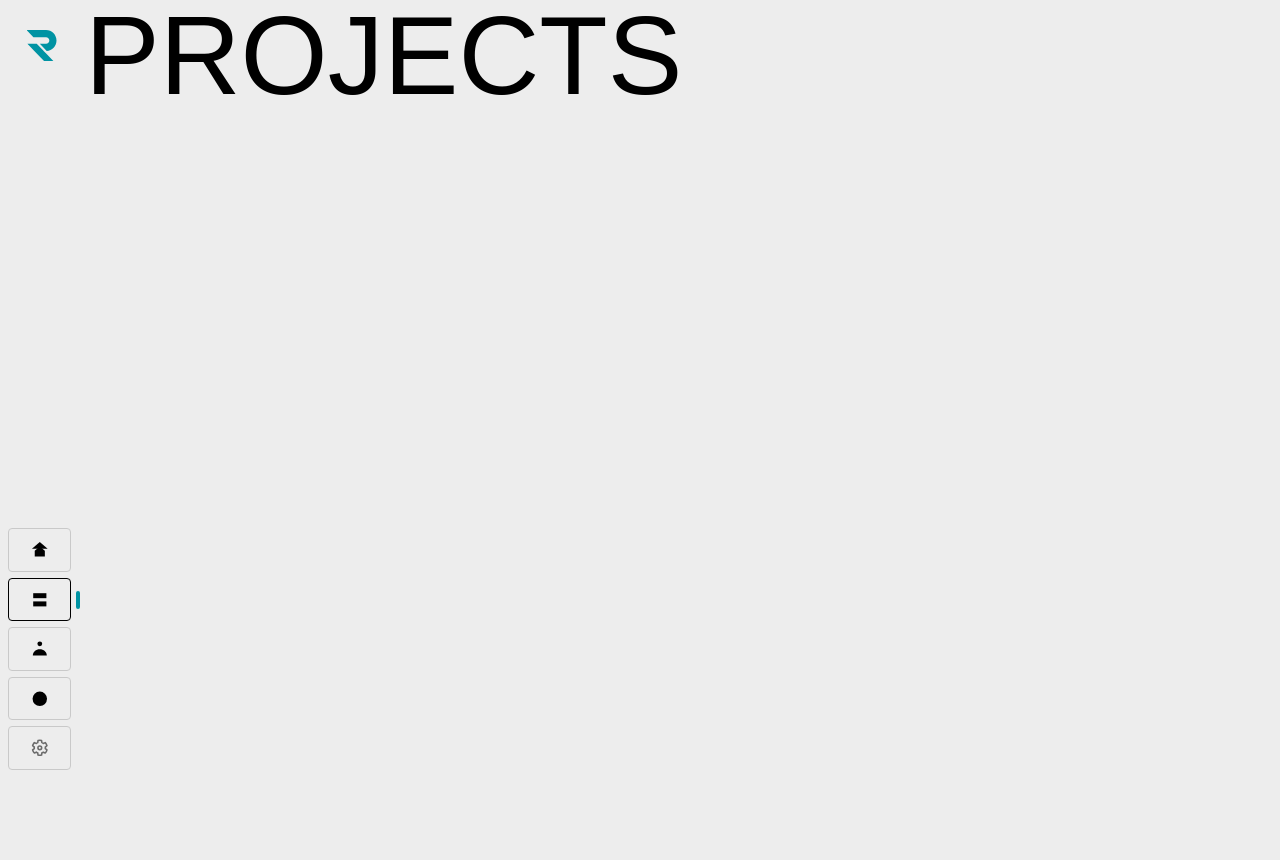
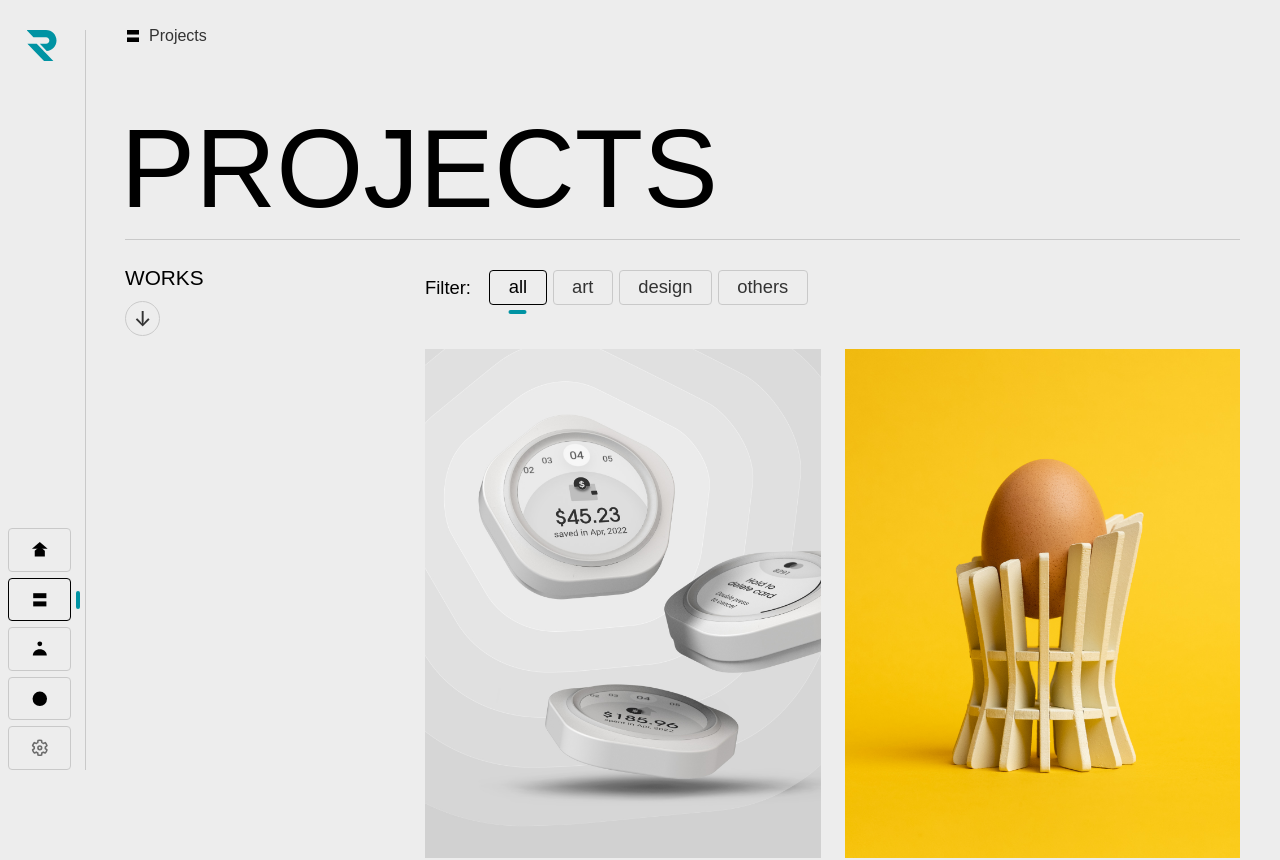
Before and after one commit to richardfxr/richardfxr, a Next.js app: page /projects in a window 1280 px wide. Shown: the top 860 px of the page. Before the commit the page ends 800 px from the top, so only its background shows below. Built offline with nearby package versions, Linux system fonts and the light colour scheme; a web font is replaced by a local one.

Commit message:
🔵RCT: migrated Projects page

```diff
--- a/pages/projects.jsx
+++ /dev/null
@@ -1,5 +0,0 @@
-export default function Projects() {
-    return (
-        <h1>Projects</h1>
-    )
-}
--- /dev/null
+++ b/pages/projects/index.js
@@ -0,0 +1,112 @@
+// === IMPORTS ============================
+// React
+import { useEffect, useRef, useState } from "react"
+// Framer Motion
+import { AnimatePresence, Reorder } from "framer-motion"
+// components
+import { projects } from '../../components/AppWrapper'
+import Layout from "../../components/Layout"
+import Section from "../../components/Section"
+import RadioSelectors from "../../components/RadioSelectors"
+import ProjectCard from '../../components/ProjectCard'
+// hooks
+import { useIsMotionOK } from "../../hooks/useMediaQuery"
+
+
+
+// === FRAMER VARIANTS ====================
+const projectCardVar = {
+    hidden: { opacity: 0 },
+    show: { opacity: 1, transition: { duration: 0.3 } },
+    exit: { opacity: 0, transition: { duration: 0.2 } },
+}
+
+
+
+// === SECTIONS ===========================
+const sections = [
+    {heading: "Works", id: "works"},
+]
+
+export default function Projects() {
+    // refs
+    const workUl = useRef(null)
+
+    // states
+    const [workFilter, setWorkFilter] = useState('all')
+    const [shownProjects, setShownProjects] = useState(projects)
+
+    // hooks
+    const isMotionOK = useIsMotionOK()
+
+    useEffect(() => {
+        // filter projects and update shownPorjects
+        const tempPorjects = projects.filter(project => workFilter === 'all' ? true : project.filters.includes(workFilter))
+        setShownProjects(tempPorjects)
+
+        // set workUl's aria-busy to true as Framer Motion animation plays
+        workUl.current.ariaBusy = "true"
+
+        // wait 500ms for Framer Motion animations to finish
+        setTimeout(() => {
+            workUl.current.ariaBusy = "false"
+
+            const ghostElem = document.createElement("li")
+            ghostElem.id = 'ghostElem'
+            ghostElem.appendChild(document.createElement("article"))
+            console.log("created ghostElem:", ghostElem)
+
+            workUl.current.appendChild(ghostElem)
+
+            setTimeout(() => {
+                workUl.current.querySelector('#ghostElem').remove()
+            }, 100)
+
+        }, 300)
+    }, [workFilter])
+
+    return (
+        <Layout heading="Projects" id="projects">
+            <Section sections={sections} index={0} noAni>
+                <RadioSelectors
+                    label="Filter:"
+                    name="workFilter"
+                    type="sm"
+                    inline
+                    ani
+                    value={workFilter}
+                    handler={setWorkFilter}
+                    radios={[
+                        { value: "all", label: "all" },
+                        { value: "art", label: "art" },
+                        { value: "design", label: "design" },
+                        { value: "others", label: "others" },
+                    ]} />
+
+                <Reorder.Group
+                    ref={workUl}
+                    as="ul"
+                    className='twoCol cards'
+                    role="region"
+                    aria-live="polite"
+                    aria-atomic="true"
+                    values={shownProjects}
+                    onReorder={setShownProjects}>
+                    <AnimatePresence initial={false}>
+                        {shownProjects.map((project) => (
+                            <Reorder.Item
+                                drag={false}
+                                key={project.path}
+                                value={project}
+                                variants={projectCardVar}
+                                initial="hidden"
+                                animate="show"
+                                exit="exit"
+                                transition={isMotionOK ? null : { duration: 0 }}><ProjectCard {...project} /></Reorder.Item>
+                        ))}
+                    </AnimatePresence>
+                </Reorder.Group>
+            </Section>
+        </Layout>
+    )
+}
--- /dev/null
+++ b/styles/pages/_Projects.scss
@@ -0,0 +1,36 @@
+@use '../breakpoints' as *;
+
+#projects {
+
+    #works {
+        padding-bottom: var(--pad-6xl);
+
+        #workFilter {
+            width: 100%;
+
+            .scrollContainer {
+                padding-bottom: calc(var(--section-pad-vrt) / 2);
+            }
+        }
+
+        .radioSelectors {
+            .label {
+                // set same height as <h2> and align them vertically
+                display: flex;
+                flex-direction: row;
+                align-items: center;
+            }
+        }
+
+        .twoCol.cards {
+            padding-top: calc(var(--section-pad-vrt) / 2);
+        }
+    }
+
+}
+
+
+
+// === BREAKPOINTS ============================
+@media only screen and (max-width: $breakpoint-mobile) {
+}
--- a/styles/pages/_index.scss
+++ b/styles/pages/_index.scss
@@ -4,3 +4,4 @@
 
 // === FORWARD ================================
 @forward 'Home';
+@forward 'Projects';
```
